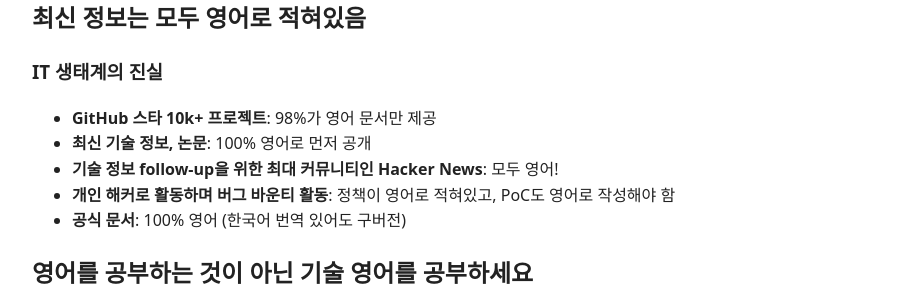
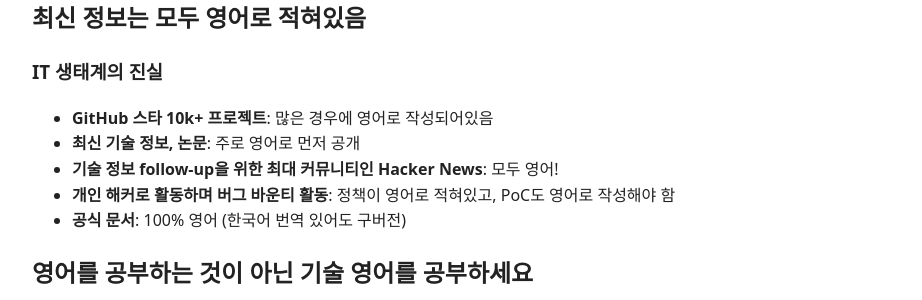
Before and after one commit to VectorSophie/english-for-it, a Jekyll site: the page built from 01. 당신이 당신의 문제를 스스로 만든다.md, in a window 1280 px wide and 900 px high, scrolled down 2892 px. Shown: the part 153-453 px from the top of the window, without its empty margins (178-1100 px from the left). Built offline with Jekyll 4.4.1, drawn with Linux system fonts in a browser that asks for light colours.

Commit message:
Update Korean translation to clarify the prevalence of English in technical documentation

```diff
--- a/01. 당신이 당신의 문제를 스스로 만든다.md
+++ b/01. 당신이 당신의 문제를 스스로 만든다.md
@@ -113,8 +113,8 @@ public class WebSecurityConfig {
 ## 최신 정보는 모두 영어로 적혀있음
 
 ### IT 생태계의 진실
-- **GitHub 스타 10k+ 프로젝트**: 98%가 영어 문서만 제공
-- **최신 기술 정보, 논문**: 100% 영어로 먼저 공개
+- **GitHub 스타 10k+ 프로젝트**: 많은 경우에 영어로 작성되어있음
+- **최신 기술 정보, 논문**: 주로 영어로 먼저 공개
 - **기술 정보 follow-up을 위한 최대 커뮤니티인 Hacker News**: 모두 영어!
 - **개인 해커로 활동하며 버그 바운티 활동**: 정책이 영어로 적혀있고, PoC도 영어로 작성해야 함
 - **공식 문서**: 100% 영어 (한국어 번역 있어도 구버전)
```
